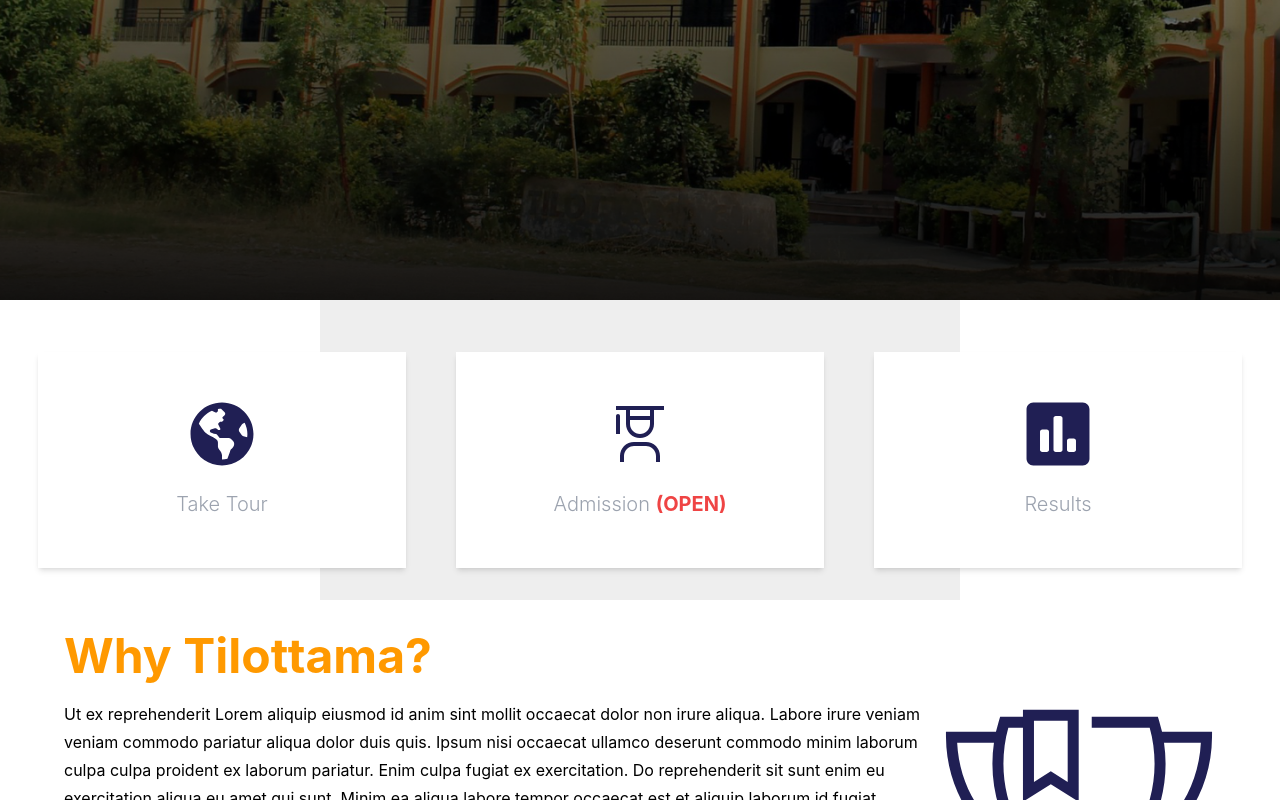
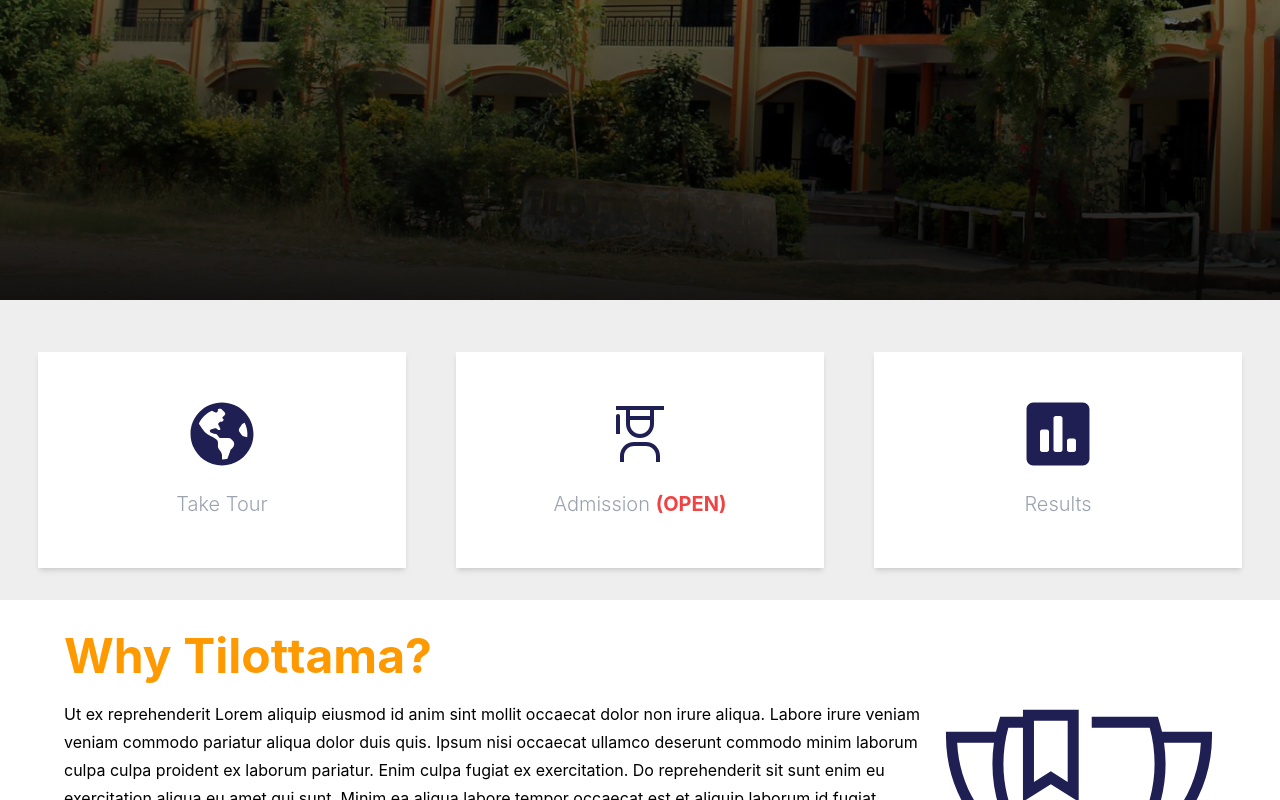
Before and after one commit to saphalpantha/project_ttc, a Next.js app: page / in a window 1280 px wide. Shown: the part 570-1370 px from the top of the page. Built offline with nearby package versions, Linux system fonts and the light colour scheme.

Commit message:
fix hero

```diff
--- a/components/Hero/Hero.js
+++ b/components/Hero/Hero.js
@@ -13,7 +13,7 @@ const Hero = () => {
     </div>
 
 
-      <div className='flex px-[20rem] justify-center items-center flex-col'>
+      <div className='flex  justify-center items-center flex-col'>
         <CardLists/>
 
       {/* <HeroSlider/> */}
```
